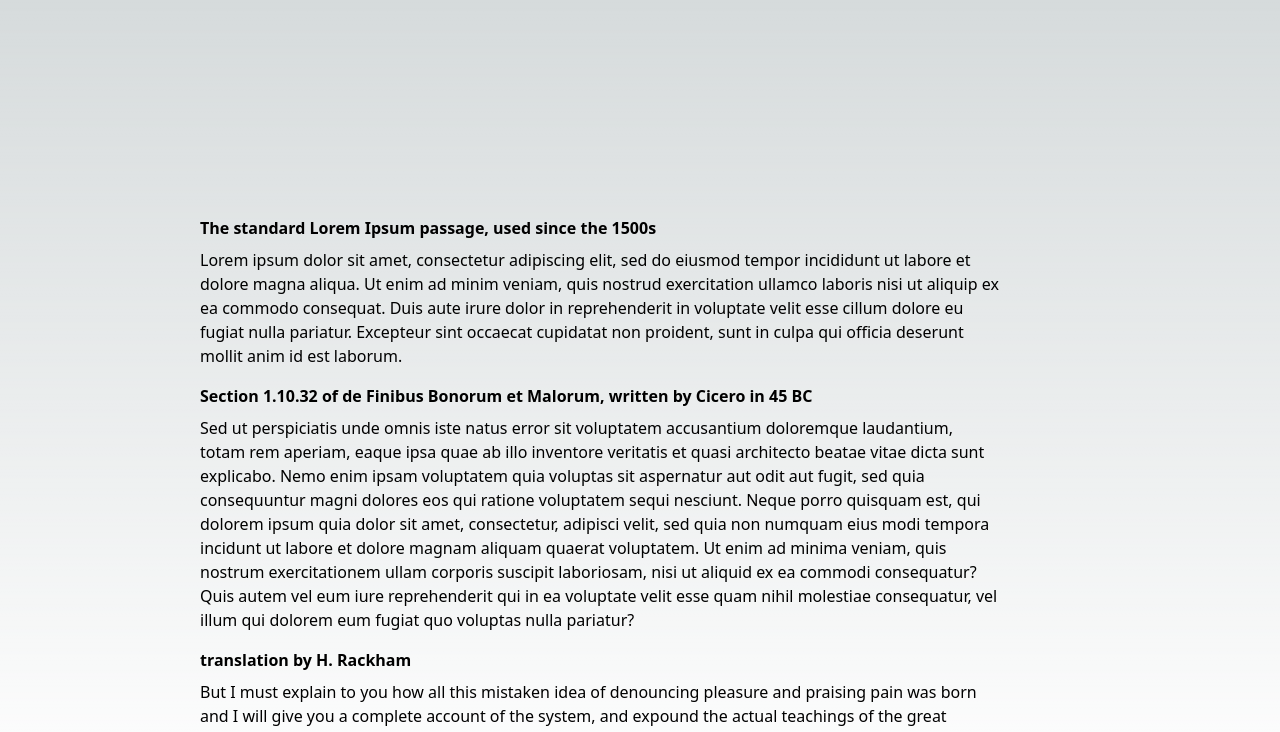
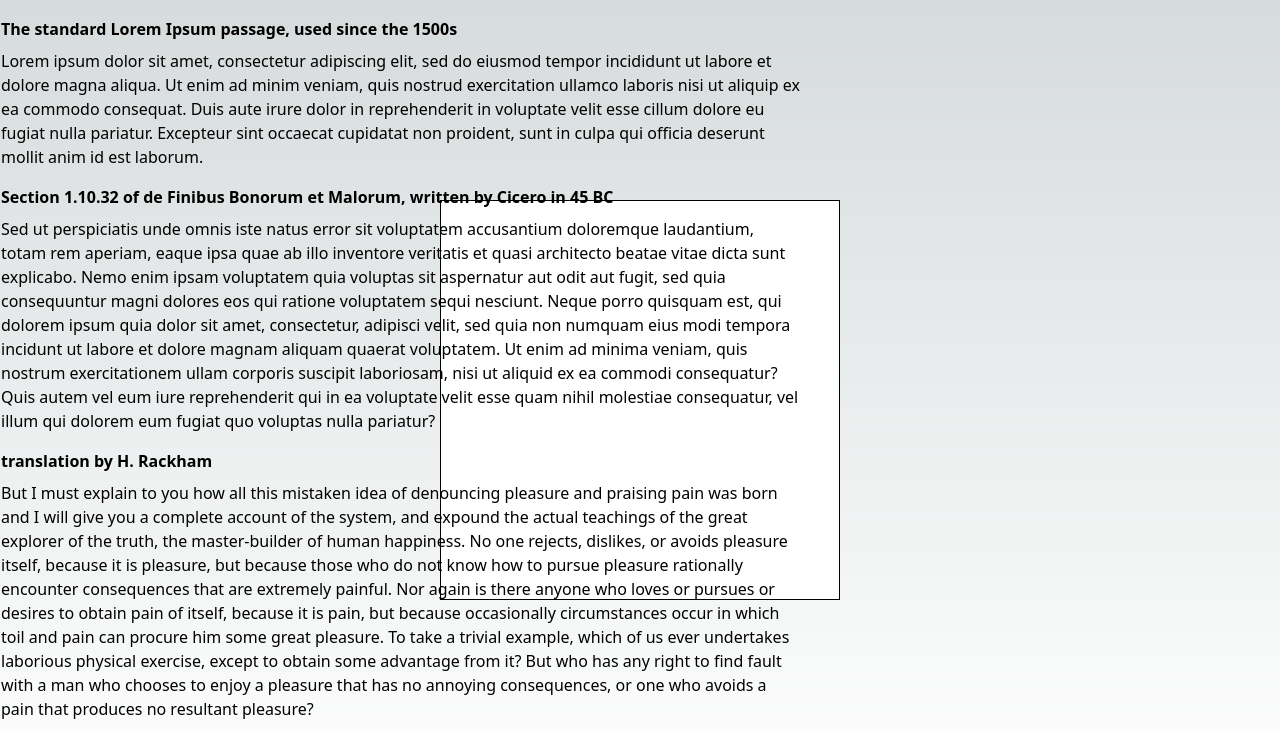
Before and after one commit to myPandaStore/react-100, a Next.js app: page /006 in a window 1280 px wide. Shown: the top 732 px of the page. Built offline with nearby package versions, Linux system fonts and the light colour scheme.

Commit message:
chore: finish DragBox

```diff
--- a/src/app/006/page.tsx
+++ b/src/app/006/page.tsx
@@ -2,7 +2,7 @@
  * @Author: luckin 1832114807@qq.com
  * @Date: 2023-12-28 09:18:25
  * @LastEditors: luckin 1832114807@qq.com
- * @LastEditTime: 2024-01-02 21:04:13
+ * @LastEditTime: 2024-01-03 20:44:36
  * @FilePath: \react-100\src\app\006\page.tsx
  * @Description:
  *
@@ -10,55 +10,58 @@
  */
 'use client'
 import { useRef, useMemo, useState } from 'react'
-import { useWindowSize, useWindowPosition,useMouseInElement } from '../Hooks'
-import { useMouse } from 'ahooks';
+import { useWindowSize, useWindowPosition } from '../Hooks'
+import { useMouse, useThrottleFn } from 'ahooks';
 
 export default function DragBox() {
     const box = useRef<HTMLDivElement>(null)
-    // TODO: self mouse
-    // temporary use ahooks to get mousePosition
-    // const mouse = useMouseInElement(box.current, { touch: true })
     const mouse = useMouse(box.current)
-    console.log(mouse.elementX, mouse.elementY)
+    const { width, height } = useWindowSize()
+    const { screenLeft, screenTop } = useWindowPosition()
+    const BOX_SIZE = 400
+    const initBoxX = useRef((width - BOX_SIZE) / 2)
+    const initBoxY = useRef((height - BOX_SIZE) / 2)
+    const { run } = useThrottleFn(
+        () => {
+            setDraggingOffsets([mouse.elementX, mouse.elementY])
+        },
+        { wait: 50 },
+    );
+
     // drag
     const [isDragging, setIsDragging] = useState(false)
     const [draggingOffsets, setDraggingOffsets] = useState<any[]>([0, 0])
     function handleMouseDown(event: React.MouseEvent<HTMLDivElement>) {
-        console.log("handleMouseDown", '==')
-        setDraggingOffsets([mouse.elementX, mouse.elementY])
         setIsDragging(true)
     }
     function handleMouseUp() {
-        console.log("handleMouseUp")
         setIsDragging(false)
     }
-
-    // useWindowSize
-    const BOX_SIZE = 400
-    const { width, height } = useWindowSize()
-
-    // useWindowPosition
-    const { screenLeft, screenTop } = useWindowPosition()
-    // console.log(screenLeft.current, screenTop.current)
-    // const screenLeft = useRef(0)
-    // const screenTop = useRef(0)
-
-    // box size
-    const boxX = useRef((width - BOX_SIZE) / 2)
-    const boxY = useRef((height - BOX_SIZE) / 2)
-
-    // inner class
-    const innerX = useMemo(() => -(boxX.current + screenLeft.current), [])
-    const innerY = useMemo(() => -(boxY.current + screenTop.current), [])
+    if (isDragging) {
+        run()
+    }
+    const boxX = Math.min(Math.max(0, initBoxX.current - draggingOffsets[0]), width - BOX_SIZE)
+    const boxY = Math.min(Math.max(0, initBoxY.current - draggingOffsets[1]), height - BOX_SIZE)
+    const innerX = -(boxX + screenLeft.current)
+    const innerY = -(boxY + screenTop.current)
     const screenHeight = window.screen.height
     const screenWidth = window.screen.width
 
     return (
         <div
             ref={box}
-            className='box'
+            className='box centered'
+            style={
+                {
+                    position: 'relative',
+                    backgroundColor: 'white',
+                    border: '1px solid black',
+                    width: BOX_SIZE,
+                    height: BOX_SIZE,
+                }
+            }
             onMouseDown={handleMouseDown}
-            onTouchStart={handleMouseDown}
+            onTouchStart={handleMouseUp}
             onMouseUp={handleMouseUp}
             onTouchEnd={handleMouseUp}
         >
--- a/src/app/Hooks/index.tsx
+++ b/src/app/Hooks/index.tsx
@@ -2,7 +2,7 @@
  * @Author: luckin 1832114807@qq.com
  * @Date: 2023-12-23 18:30:04
  * @LastEditors: luckin 1832114807@qq.com
- * @LastEditTime: 2024-01-02 20:13:00
+ * @LastEditTime: 2024-01-03 19:36:27
  * @FilePath: \react-100\src\app\Hooks\index.tsx
  * @Description:
  *
@@ -13,4 +13,4 @@ export { default as useFullscreen } from './useFullscreen';
 export { default as useEventListener } from './useEventListener';
 export { default as useWindowSize } from './useWindowSize';
 export { default as useWindowPosition } from './useWindowPosition'
-export {default as useMouseInElement} from './useMouseInElement'
+// export {default as useMouseInElement} from './useMouseInElement'
--- a/src/app/Hooks/useWindowPosition.tsx
+++ b/src/app/Hooks/useWindowPosition.tsx
@@ -2,7 +2,7 @@
  * @Author: luckin 1832114807@qq.com
  * @Date: 2024-01-02 19:32:01
  * @LastEditors: luckin 1832114807@qq.com
- * @LastEditTime: 2024-01-02 20:13:48
+ * @LastEditTime: 2024-01-03 19:58:46
  * @FilePath: \react-100\src\app\Hooks\useWindowPosition.tsx
  * @Description:
  *
@@ -12,6 +12,7 @@
 import { useRef } from "react";
 
 export default function useWindowPosition() {
+    // debugger
     // console.log(window)
     const screenTop = useRef(window.screenTop);
     const screenLeft = useRef(window.screenLeft);
--- a/src/app/Hooks/useWindowSize.tsx
+++ b/src/app/Hooks/useWindowSize.tsx
@@ -2,7 +2,7 @@
  * @Author: luckin 1832114807@qq.com
  * @Date: 2023-12-29 10:39:42
  * @LastEditors: luckin 1832114807@qq.com
- * @LastEditTime: 2024-01-02 20:06:34
+ * @LastEditTime: 2024-01-03 20:18:45
  * @FilePath: \react-100\src\app\Hooks\useWindowSize.tsx
  * @Description:
  *
@@ -15,9 +15,10 @@ const isClient = typeof window !== "undefined";
 const defaultWindow = isClient ? window : void 0;
 
 
-export default function useWindowSize({ window = defaultWindow, initialWidth = 0, initialHeight = 0 } = {}) {
+export default function useWindowSize({ window: any = defaultWindow, initialWidth = window.innerWidth, initialHeight = window.innerHeight } = {}) {
     const [width, setWidth] = useState<number>(initialWidth);
     const [height, setHeight] = useState<number>(initialHeight);
+
     const update = () => {
         if (window) {
             setWidth(window.innerWidth);
```
